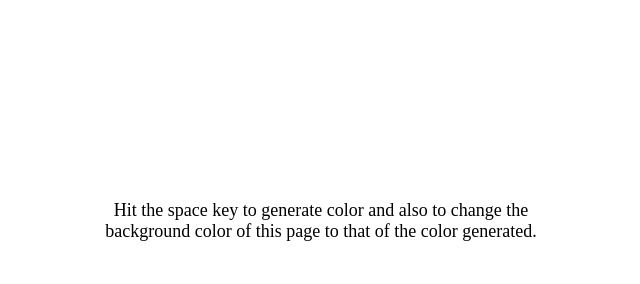
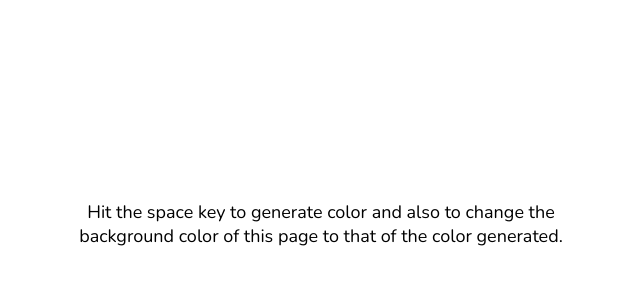
Before and after one commit to adenijiayocharles/ColorGenerator, a plain HTML site: page index.html in a window 1280 px wide. Shown: the whole page, without its empty margins (319-959 px from the left). Drawn offline with nearby package versions, Linux system fonts and the light colour scheme.

Commit message:
added google fonts

```diff
--- /dev/null
+++ b/css/layout.css
@@ -0,0 +1,9 @@
+		.body{
+			max-width: 500px;
+			height: auto;
+			margin: auto;
+			font-family: 'Nunito', sans-serif;
+			text-align: center;
+			margin-top: 200px;
+			font-size: 18px;
+		}
--- a/index.html
+++ b/index.html
@@ -2,16 +2,8 @@
 <html>
 <head>
 	<title> Color Generator </title>
-	<style type="text/css">
-		.body{
-			max-width: 500px;
-			height: auto;
-			margin: auto;
-			text-align: center;
-			margin-top: 200px;
-			font-size: 18px;
-		}
-	</style>
+	<link href="https://fonts.googleapis.com/css?family=Nunito:300,400,700" rel="stylesheet">
+	<link rel="stylesheet" type="text/css" href="css/layout.css">
 </head>
 <body>
 
```
